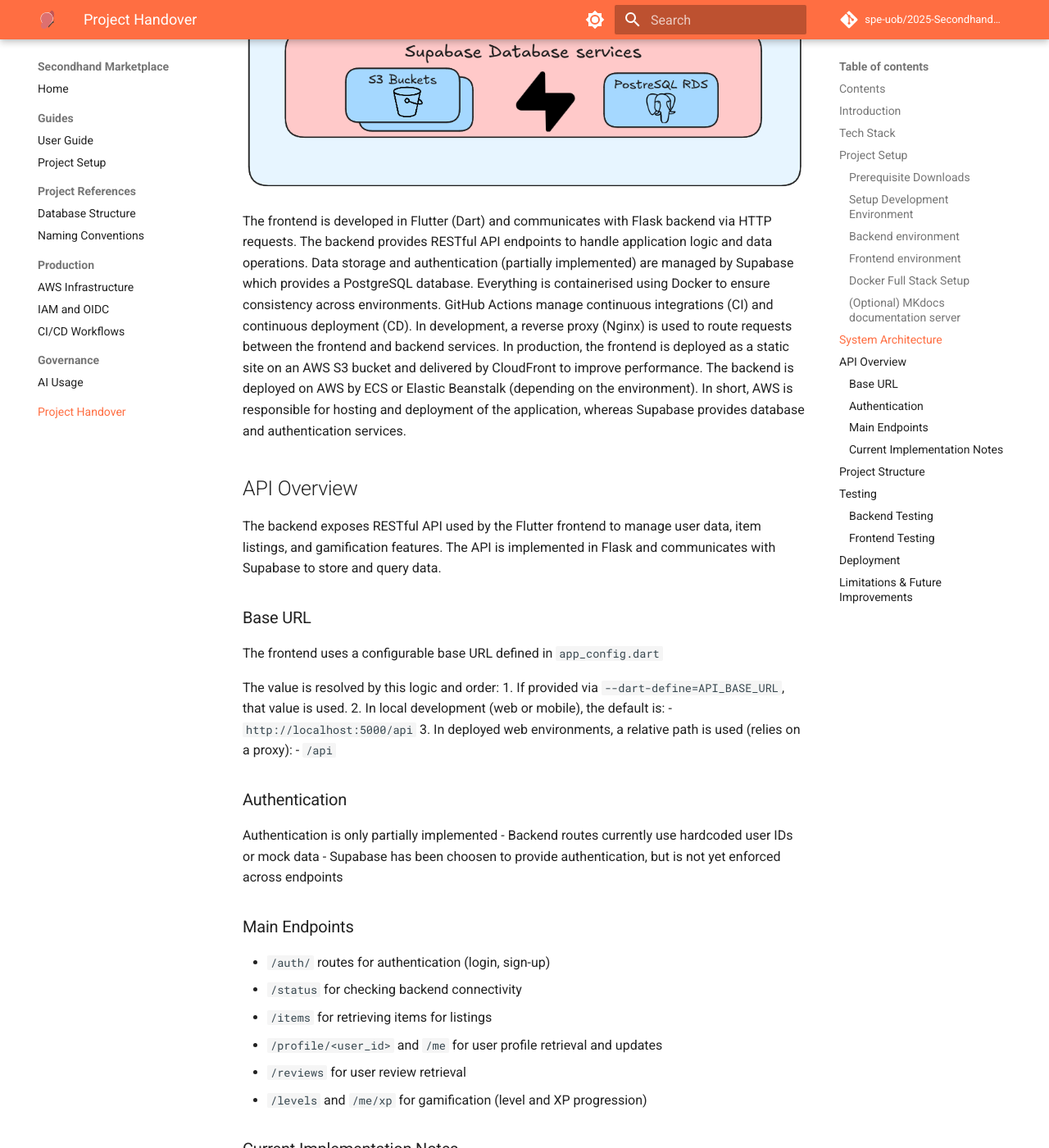
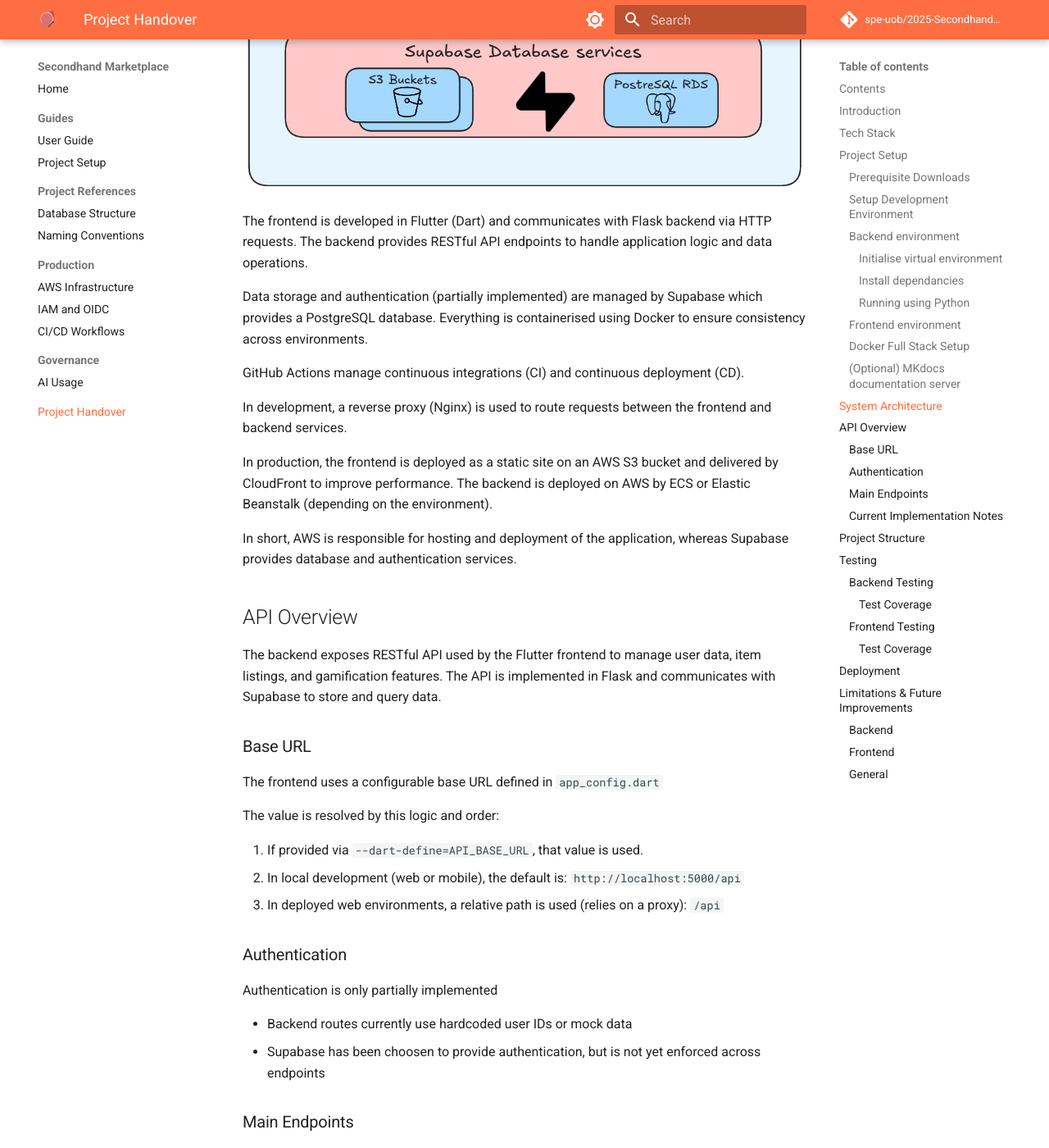
Before and after one commit to Ewan-Friend/Secondhand-Marketplace, an MkDocs documentation site: the page built from docs/handover/handover.md, in a window 1280 px wide and 1400 px high, scrolled down 5530 px. Shown: the whole window at 82% size. Built offline with MkDocs 1.6.1 and Material for MkDocs 9.7.7, drawn with Linux system fonts in a browser that asks for light colours; comment, search, counter and statistics services are not loaded; some of the changed text lies outside the part shown.

Commit message:
feat(handover): enhance documentation structure and clarity, also formatted handover

````diff
--- a/docs/handover/handover.md
+++ b/docs/handover/handover.md
@@ -1,6 +1,7 @@
 # Secondhand Marketplace Handover
 
 ## Contents
+
 - [Secondhand Marketplace Handover](#secondhand-marketplace-handover)
   - [Contents](#contents)
   - [Introduction](#introduction)
@@ -16,11 +17,13 @@
   - [Project Structure](#project-structure)
 
 ## Introduction
+
 This document is designed to give detailed information on certain aspects of the project: If a new developer were to begin working on it.
 
 The majority of need-to-know, high-level information will be outlined within this document, with more fine grain details being outlined within code comments left throughout the projects codebase.
 
 ## Tech Stack
+
 Frontend: Flutter
 Backend/API: Flask (Python)
 Database: Supabase (PostgreSQL)
@@ -30,6 +33,7 @@
 ## Project Setup
 
 ### Prerequisite Downloads
+
 - [Python 3.xx](https://www.python.org/downloads/) (currently 3.16)
 - [Flutter](https://docs.flutter.dev/install)
 - [Docker](https://docs.docker.com/engine/install/)
@@ -70,36 +74,39 @@
 > Comments within the template tell you what to assign each variable to!
 
 ### Backend environment
+
 > [!WARNING]
 >
 > It is highly recommended that if you are running backend and frontend manually - that you run the backend first
 >
 > Running the Frontend first is fine for testing UI, however may break functionality
 
-**Initialise virtual environment**
+#### Initialise virtual environment
 
 On a Unix based OS (Linux, MacOS, ...):
+
 ```bash
 python3 -m venv venv                         # Create a virtual environment
 source venv/bin/activate                     # Start up the virtual environment
 ```
 
 On Windows:
-```
+
+```bash
 python -m venv venv                                                  # Create a virtual environment
 Set-ExecutionPolicy -ExecutionPolicy RemoteSigned -Scope Process     # Allows locally created scripts to run
 venv/Scripts/Activate.ps1                                            # Start up the virtual environment
 ```
 
-**Install dependancies**
+#### Install dependancies
 
 ```bash
 pip install -r backend/requirements.txt      # Install dependencies
 ```
 
-**Running using Python**
+#### Running using Python
 
-```
+```bash
 python backend/run.py                        # Run the backend server
 ```
 
@@ -207,11 +214,16 @@
 ![Software architecture](../assets/handover/Software-architecture.png)
 
 The frontend is developed in Flutter (Dart) and communicates with Flask backend via HTTP requests. The backend provides RESTful API endpoints to handle application logic and data operations.
+
 Data storage and authentication (partially implemented) are managed by Supabase which provides a PostgreSQL database.
 Everything is containerised using Docker to ensure consistency across environments.
+
 GitHub Actions manage continuous integrations (CI) and continuous deployment (CD).
+
 In development, a reverse proxy (Nginx) is used to route requests between the frontend and backend services.
+
 In production, the frontend is deployed as a static site on an AWS S3 bucket and delivered by CloudFront to improve performance. The backend is deployed on AWS by ECS or Elastic Beanstalk (depending on the environment).
+
 In short, AWS is responsible for hosting and deployment of the application, whereas Supabase provides database and authentication services.
 
 ## API Overview
@@ -219,21 +231,24 @@
 The backend exposes RESTful API used by the Flutter frontend to manage user data, item listings, and gamification features. The API is implemented in Flask and communicates with Supabase to store and query data.
 
 ### Base URL
+
 The frontend uses a configurable base URL defined in `app_config.dart`
 
 The value is resolved by this logic and order:
+
 1. If provided via `--dart-define=API_BASE_URL`, that value is used.
-2. In local development (web or mobile), the default is:
-   - `http://localhost:5000/api`
-3. In deployed web environments, a relative path is used (relies on a proxy):
-   - `/api`
+2. In local development (web or mobile), the default is: `http://localhost:5000/api`
+3. In deployed web environments, a relative path is used (relies on a proxy): `/api`
 
 ### Authentication
+
 Authentication is only partially implemented
+
 - Backend routes currently use hardcoded user IDs or mock data
 - Supabase has been choosen to provide authentication, but is not yet enforced across endpoints
 
 ### Main Endpoints
+
 - `/auth/` routes for authentication (login, sign-up)
 - `/status` for checking backend connectivity
 - `/items` for retrieving items for listings
@@ -242,10 +257,12 @@
 - `/levels` and `/me/xp` for gamification (level and XP progression)
 
 ### Current Implementation Notes
+
 - Responses return JSON with a `status_code` field and either `data`, `table_data`, or `message`
 - Some routes currently return mock data rather than actual data from the database (e.g. `/reviews`)
 
 ## Project Structure
+
 ```txt
 2025-SecondhandMarketPlace
 ├── application                     # Flutter frontend
@@ -277,11 +294,13 @@
 ### Backend Testing
 
 Navigate to the backend directory and run it in the python virtual environment:
+
 ```bash
 cd backend
 ```
 
 **Run all tests:**
+
 ```bash
 pytest -v --cov=app --cov-report=term-missing test/
 ```
@@ -291,18 +310,20 @@
 - reports coverage for `app` (which contains all backend logic)
 
 **Run specific test file:**
+
 ```bash
 pytest -v test/test_items.py
 ```
 
 **Run a single test:**
+
 ```bash
 pytest -v test/test_health.py::test_get_status
 ```
 
 All tests are automatically run on every push thanks to the `flask-ci.yml` CI workflow
 
-**Test Coverage**
+#### Test Coverage
 
 For backend test coverage, from the `backend/` directory with the Python virtual environment activated, run:
 
@@ -313,6 +334,7 @@
 This runs all backend tests and prints the overall coverage summary in the terminal, including any missing lines
 
 To generate an interactive and more detailed HTML report, run:
+
 ```bash
 pytest --cov=app --cov-report=html test/
 ```
@@ -327,23 +349,26 @@
 ### Frontend Testing
 
 Navigate to the frontend directory:
+
 ```bash
 cd application
 ```
 
 **Run all tests:**
+
 ```bash
 flutter test
 ```
 
 **Run specific test file:**
+
 ```bash
 flutter test test/post_items_page_test.dart
 ```
 
 All tests are automatically run on every push thanks to the `flutter-ci.yml` CI workflow
 
-**Test Coverage**
+#### Test Coverage
 
 To get the frontend test coverage, run the following from `application/`:
 
@@ -358,6 +383,7 @@
 ```bash
 genhtml coverage/lcov.info -o coverage/html
 ```
+
 Then open `coverage/html/index.html` in a browser
 
 Alternatively view the overall summary in the terminal by running:
@@ -369,6 +395,7 @@
 > [!NOTE]
 >
 > lcov is easy to install on Mac and Linux
+>
 > - Mac: `brew install lcov`
 > - Linux: `sudo apt-get install lcov`
 >
@@ -380,22 +407,22 @@
 
 ## Deployment
 
-
 ## Limitations & Future Improvements
 
-**Backend**
+### Backend
+
 - Authentication is incomplete: missing login endpoint, token validation, email verification, and automatic profile creation on registration
 - Posting an item is tied to a hard-coded testing user, rather than a logged in user (incomplete authentication)
 - User information about "Posting for X months" not implemented
 
-**Frontend**
+### Frontend
+
 - Test coverage is limited, primarily focused on widgets and models, with less coverage of full user flows and integration
 
-**General**
+### General
+
 - Favourites and Messaging page are not implemented
 - Reviews and ratings are hard-coded in the frontend, but the fitting API endpoints are present in the backend
 
-
-
 [^1]: An example SUPABASE_URL:  "https://abc123.supabase.co"
 [^2]: An example `service_role` key will usually be formatted: "eyJhbGci..." (200-300 characters long)
````
